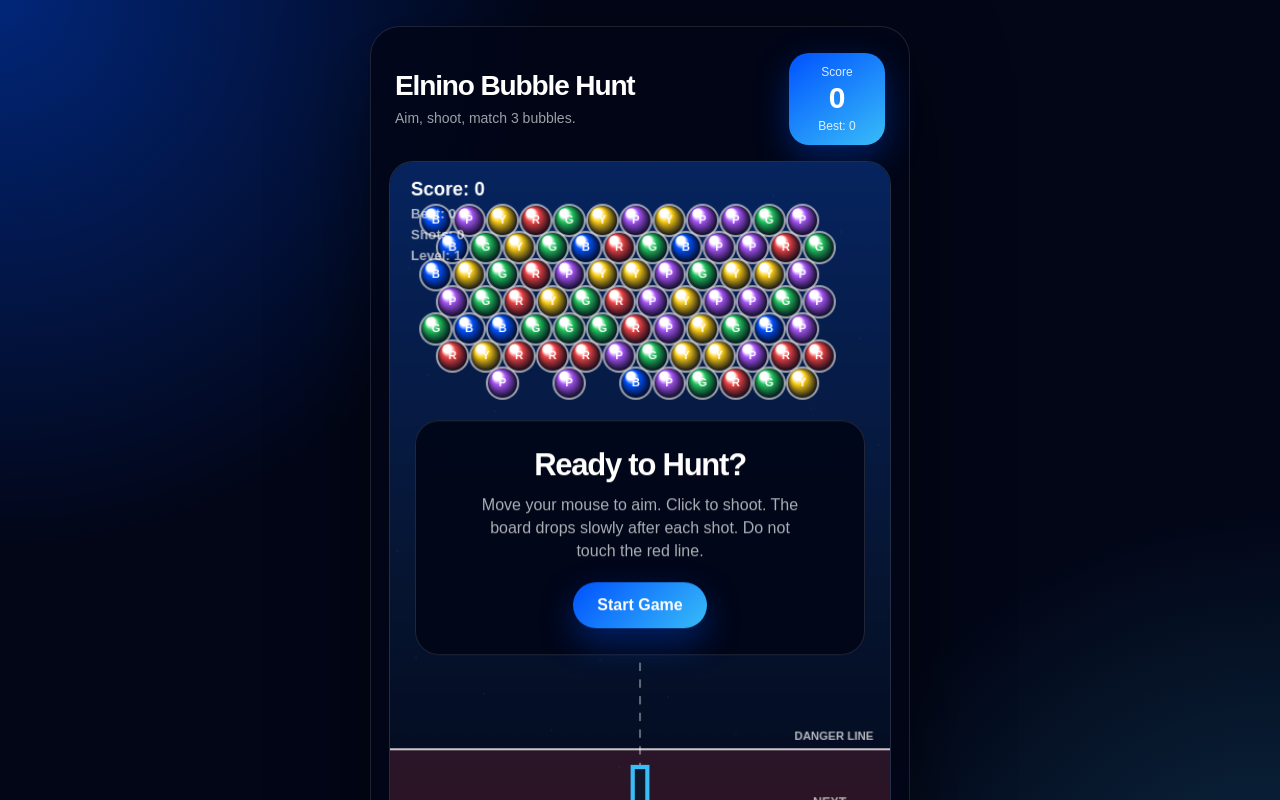
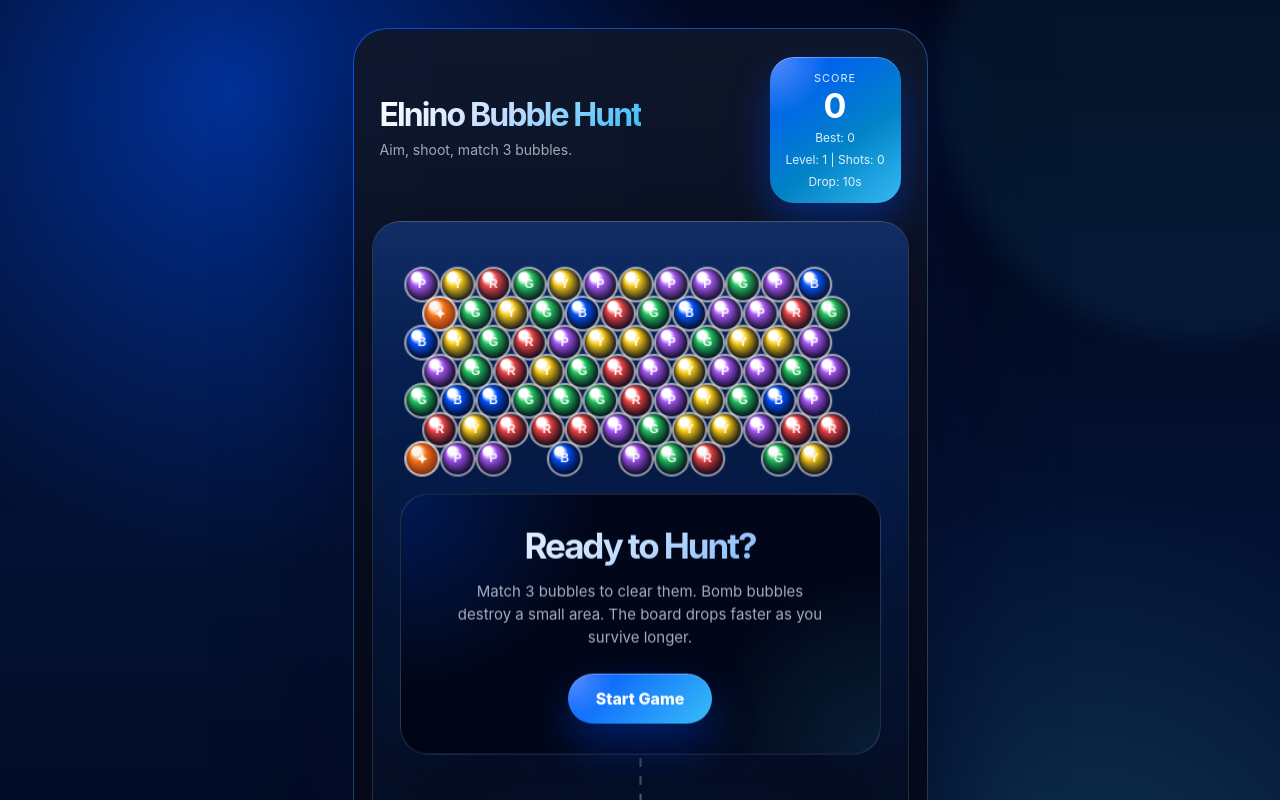
Before and after one commit to uuhavy/elnino, a React (Vite) app: page / in a window 1280 px wide. Shown: the top 800 px of the page. Built offline with nearby package versions, Linux system fonts and the light colour scheme.

Commit message:
Polish Bubble Hunt visual design

```diff
--- a/src/App.jsx
+++ b/src/App.jsx
@@ -11,6 +11,9 @@ const START_Y = 56;
 const COLS = 12;
 
 const DANGER_LINE_Y = HEIGHT - 158;
+
+const AUTO_DROP_START_MS = 10000;
+const AUTO_DROP_MIN_MS = 5000;
 
 const SHOOTER_X = WIDTH / 2;
 const SHOOTER_Y = HEIGHT - 72;
@@ -29,11 +32,36 @@ function randomColor() {
   return COLORS[Math.floor(Math.random() * COLORS.length)];
 }
 
+function randomBubbleType() {
+  return Math.random() < 0.12 ? 'bomb' : 'normal';
+}
+
+function createRandomShotBubble() {
+  const type = randomBubbleType();
+
+  if (type === 'bomb') {
+    return {
+      type: 'bomb',
+      color: '#f97316',
+    };
+  }
+
+  return {
+    type: 'normal',
+    color: randomColor(),
+  };
+}
+
+function getAutoDropMs(level, shots) {
+  const difficultyBoost = (level - 1) * 500 + shots * 120;
+  return Math.max(AUTO_DROP_MIN_MS, AUTO_DROP_START_MS - difficultyBoost);
+}
+
 function dist(a, b) {
   return Math.hypot(a.x - b.x, a.y - b.y);
 }
 
-function createBubble(row, col, color = randomColor(), dropOffset = 0) {
+function createBubble(row, col, color = randomColor(), dropOffset = 0, type = 'normal') {
   const offset = row % 2 === 1 ? COL_GAP / 2 : 0;
 
   return {
@@ -43,6 +71,7 @@ function createBubble(row, col, color = randomColor(), dropOffset = 0) {
     x: START_X + col * COL_GAP + offset,
     y: START_Y + row * ROW_GAP + dropOffset,
     color,
+    type,
   };
 }
 
@@ -50,7 +79,17 @@ function createTopRow(dropOffset = 0) {
   const bubbles = [];
 
   for (let col = 0; col < COLS; col++) {
-    bubbles.push(createBubble(0, col, randomColor(), dropOffset));
+    const isBomb = Math.random() < 0.05;
+
+    bubbles.push(
+      createBubble(
+        0,
+        col,
+        isBomb ? '#f97316' : randomColor(),
+        dropOffset,
+        isBomb ? 'bomb' : 'normal'
+      )
+    );
   }
 
   return bubbles;
@@ -63,14 +102,25 @@ function createBoard(level = 1, dropOffset = 0) {
   for (let row = 0; row < rows; row++) {
     for (let col = 0; col < COLS; col++) {
       if (row > 5 && Math.random() > 0.65) continue;
-      board.push(createBubble(row, col, randomColor(), dropOffset));
+
+      const isBomb = Math.random() < 0.035;
+
+      board.push(
+        createBubble(
+          row,
+          col,
+          isBomb ? '#f97316' : randomColor(),
+          dropOffset,
+          isBomb ? 'bomb' : 'normal'
+        )
+      );
     }
   }
 
   return board;
 }
 
-function advanceBoard(board, currentDropOffset) {
+function advanceBoardSlow(board, currentDropOffset) {
   const DROP_SPEED = ROW_GAP / 6;
 
   let nextDropOffset = currentDropOffset + DROP_SPEED;
@@ -103,6 +153,25 @@ function advanceBoard(board, currentDropOffset) {
   return {
     board: moved,
     dropOffset: nextDropOffset,
+  };
+}
+
+function advanceBoardOneFullRow(board, currentDropOffset) {
+  const moved = board.map((bubble) => {
+    const newRow = bubble.row + 1;
+    const offset = newRow % 2 === 1 ? COL_GAP / 2 : 0;
+
+    return {
+      ...bubble,
+      row: newRow,
+      x: START_X + bubble.col * COL_GAP + offset,
+      y: START_Y + newRow * ROW_GAP + currentDropOffset,
+    };
+  });
+
+  return {
+    board: [...createTopRow(currentDropOffset), ...moved],
+    dropOffset: currentDropOffset,
   };
 }
 
@@ -161,6 +230,7 @@ function findCluster(start, board) {
 
     if (!current) continue;
     if (visited.has(current.id)) continue;
+    if (current.type === 'bomb') continue;
     if (current.color !== start.color) continue;
 
     visited.add(current.id);
@@ -169,7 +239,7 @@ function findCluster(start, board) {
     const neighbors = getNeighbors(current, board);
 
     for (const n of neighbors) {
-      if (!visited.has(n.id) && n.color === start.color) {
+      if (!visited.has(n.id) && n.type !== 'bomb' && n.color === start.color) {
         queue.push(n);
       }
     }
@@ -240,6 +310,14 @@ function playTone(type) {
       osc.stop(audio.currentTime + 0.12);
     }
 
+    if (type === 'bomb') {
+      osc.frequency.value = 120;
+      gain.gain.value = 0.1;
+      osc.type = 'sawtooth';
+      osc.start();
+      osc.stop(audio.currentTime + 0.18);
+    }
+
     if (type === 'lose') {
       osc.frequency.value = 180;
       gain.gain.value = 0.08;
@@ -259,10 +337,13 @@ export default function App() {
   const boardRef = useRef([]);
   const projectileRef = useRef(null);
   const angleRef = useRef(-Math.PI / 2);
-  const currentColorRef = useRef(randomColor());
-  const nextColorRef = useRef(randomColor());
+
+  const currentBubbleRef = useRef(createRandomShotBubble());
+  const nextBubbleRef = useRef(createRandomShotBubble());
+
   const particlesRef = useRef([]);
   const dropOffsetRef = useRef(0);
+  const lastAutoDropRef = useRef(performance.now());
 
   const [level, setLevel] = useState(1);
   const [board, setBoard] = useState(() => createBoard(1, 0));
@@ -275,6 +356,8 @@ export default function App() {
   const [shots, setShots] = useState(0);
   const [gameState, setGameState] = useState('ready');
   const [message, setMessage] = useState('Aim, shoot, match 3 bubbles.');
+
+  const currentAutoDropMs = getAutoDropMs(level, shots);
 
   useEffect(() => {
     boardRef.current = board;
@@ -297,14 +380,24 @@ export default function App() {
     }
   }
 
-  function resetColors() {
-    currentColorRef.current = randomColor();
-    nextColorRef.current = randomColor();
+  function resetShotBubbles() {
+    currentBubbleRef.current = createRandomShotBubble();
+    nextBubbleRef.current = createRandomShotBubble();
+  }
+
+  function checkDanger(boardToCheck, finalScore) {
+    if (boardToCheck.some((b) => b.y + R >= DANGER_LINE_Y)) {
+      loseGame(finalScore);
+      return true;
+    }
+
+    return false;
   }
 
   function startGame() {
     const newLevel = 1;
     dropOffsetRef.current = 0;
+    lastAutoDropRef.current = performance.now();
 
     const newBoard = createBoard(newLevel, dropOffsetRef.current);
 
@@ -315,7 +408,7 @@ export default function App() {
     setProjectile(null);
 
     particlesRef.current = [];
-    resetColors();
+    resetShotBubbles();
 
     setLevel(newLevel);
     setScore(0);
@@ -327,6 +420,7 @@ export default function App() {
   function nextLevel(currentScore) {
     const newLevel = level + 1;
     dropOffsetRef.current = 0;
+    lastAutoDropRef.current = performance.now();
 
     const newBoard = createBoard(newLevel, dropOffsetRef.current);
 
@@ -337,7 +431,7 @@ export default function App() {
     setProjectile(null);
 
     particlesRef.current = [];
-    resetColors();
+    resetShotBubbles();
 
     setLevel(newLevel);
     setMessage(`Level ${newLevel}. More bubbles, more points.`);
@@ -345,13 +439,13 @@ export default function App() {
     updateBest(currentScore);
   }
 
-  function createExplosion(bubbles) {
+  function createExplosion(bubbles, sizeBoost = 1) {
     const particles = [];
 
     for (const bubble of bubbles) {
-      for (let i = 0; i < 8; i++) {
+      for (let i = 0; i < 8 * sizeBoost; i++) {
         const angleValue = Math.random() * Math.PI * 2;
-        const speed = 1.5 + Math.random() * 3;
+        const speed = 1.5 + Math.random() * 3.5;
 
         particles.push({
           x: bubble.x,
@@ -359,7 +453,7 @@ export default function App() {
           vx: Math.cos(angleValue) * speed,
           vy: Math.sin(angleValue) * speed,
           life: 28,
-          color: bubble.color,
+          color: bubble.type === 'bomb' ? '#f97316' : bubble.color,
           size: 2 + Math.random() * 3,
         });
       }
@@ -375,20 +469,22 @@ export default function App() {
     playTone('shoot');
 
     const speed = 8.5;
+    const bubble = currentBubbleRef.current;
 
     const p = {
       x: SHOOTER_X,
       y: SHOOTER_Y,
       vx: Math.cos(angleRef.current) * speed,
       vy: Math.sin(angleRef.current) * speed,
-      color: currentColorRef.current,
+      color: bubble.color,
+      type: bubble.type,
     };
 
     projectileRef.current = p;
     setProjectile(p);
 
-    currentColorRef.current = nextColorRef.current;
-    nextColorRef.current = randomColor();
+    currentBubbleRef.current = nextBubbleRef.current;
+    nextBubbleRef.current = createRandomShotBubble();
 
     setShots((v) => v + 1);
   }
@@ -398,6 +494,20 @@ export default function App() {
     updateBest(finalScore);
     setGameState('gameover');
     setMessage('Game over. The bubbles touched the red line.');
+  }
+
+  function autoDropBoard() {
+    if (gameState !== 'playing') return;
+    if (projectileRef.current) return;
+
+    const advanced = advanceBoardOneFullRow(boardRef.current, dropOffsetRef.current);
+
+    dropOffsetRef.current = advanced.dropOffset;
+    boardRef.current = advanced.board;
+    setBoard(advanced.board);
+    setMessage('The board dropped one row. Keep hunting.');
+
+    checkDanger(advanced.board, score);
   }
 
   function attachProjectile(p) {
@@ -410,6 +520,7 @@ export default function App() {
       x: pos.x,
       y: pos.y,
       color: p.color,
+      type: p.type,
     };
 
     let newBoard = boardRef.current.filter(
@@ -418,8 +529,35 @@ export default function App() {
 
     newBoard.push(newBubble);
 
+    let gained = 0;
+
+    if (newBubble.type === 'bomb') {
+      playTone('bomb');
+
+      const blastRadius = R * 4.1;
+      const blasted = newBoard.filter((b) => dist(b, newBubble) <= blastRadius);
+      const blastedIds = new Set(blasted.map((b) => b.id));
+
+      newBoard = newBoard.filter((b) => !blastedIds.has(b.id));
+
+      const floating = findFloating(newBoard);
+      const floatingIds = new Set(floating.map((b) => b.id));
+
+      newBoard = newBoard.filter((b) => !floatingIds.has(b.id));
+
+      createExplosion([...blasted, ...floating], 2);
+
+      gained = blasted.length * 15 + floating.length * 20 + level * 10;
+
+      setScore((oldScore) => {
+        const newScore = oldScore + gained;
+        updateBest(newScore);
+        return newScore;
+      });
+
+      setMessage(`Bomb blast! +${gained} points`);
+    } else {
       const cluster = findCluster(newBubble, newBoard);
-    let gained = 0;
 
       if (cluster.length >= 3) {
         playTone('pop');
@@ -432,7 +570,7 @@ export default function App() {
 
         newBoard = newBoard.filter((b) => !floatingIds.has(b.id));
 
-      createExplosion([...cluster, ...floating]);
+        createExplosion([...cluster, ...floating], 1);
 
         gained = cluster.length * 10 + floating.length * 20 + level * 5;
 
@@ -445,6 +583,7 @@ export default function App() {
         setMessage(`Nice shot! +${gained} points`);
       } else {
         setMessage('No match. Board moved down slowly.');
+      }
     }
 
     projectileRef.current = null;
@@ -463,7 +602,7 @@ export default function App() {
       return;
     }
 
-    const advanced = advanceBoard(newBoard, dropOffsetRef.current);
+    const advanced = advanceBoardSlow(newBoard, dropOffsetRef.current);
 
     dropOffsetRef.current = advanced.dropOffset;
     newBoard = advanced.board;
@@ -471,9 +610,7 @@ export default function App() {
     boardRef.current = newBoard;
     setBoard(newBoard);
 
-    if (newBoard.some((b) => b.y + R >= DANGER_LINE_Y)) {
-      loseGame(finalScore);
-    }
+    checkDanger(newBoard, finalScore);
   }
 
   useEffect(() => {
@@ -528,8 +665,16 @@ export default function App() {
   }, [gameState, score, level]);
 
   useEffect(() => {
-    function loop() {
+    function loop(now) {
       const current = projectileRef.current;
+      const autoDropMs = getAutoDropMs(level, shots);
+
+      if (gameState === 'playing') {
+        if (!current && now - lastAutoDropRef.current >= autoDropMs) {
+          lastAutoDropRef.current = now;
+          autoDropBoard();
+        }
+      }
 
       if (current && gameState === 'playing') {
         let p = {
@@ -556,7 +701,7 @@ export default function App() {
       }
 
       updateParticles();
-      draw();
+      draw(now);
       animationRef.current = requestAnimationFrame(loop);
     }
 
@@ -565,7 +710,7 @@ export default function App() {
     return () => {
       cancelAnimationFrame(animationRef.current);
     };
-  }, [gameState, score, level]);
+  }, [gameState, score, level, shots]);
 
   function updateParticles() {
     particlesRef.current = particlesRef.current
@@ -583,8 +728,41 @@ export default function App() {
     ctx.save();
 
     if (glow) {
-      ctx.shadowBlur = 16;
-      ctx.shadowColor = bubble.color;
+      ctx.shadowBlur = bubble.type === 'bomb' ? 24 : 16;
+      ctx.shadowColor = bubble.type === 'bomb' ? '#f97316' : bubble.color;
+    }
+
+    if (bubble.type === 'bomb') {
+      const gradient = ctx.createRadialGradient(
+        bubble.x - 5,
+        bubble.y - 7,
+        4,
+        bubble.x,
+        bubble.y,
+        R
+      );
+
+      gradient.addColorStop(0, '#fff7ed');
+      gradient.addColorStop(0.3, '#f97316');
+      gradient.addColorStop(1, '#7c2d12');
+
+      ctx.fillStyle = gradient;
+      ctx.beginPath();
+      ctx.arc(bubble.x, bubble.y, R, 0, Math.PI * 2);
+      ctx.fill();
+
+      ctx.strokeStyle = 'rgba(255,255,255,0.75)';
+      ctx.lineWidth = 2;
+      ctx.stroke();
+
+      ctx.fillStyle = 'white';
+      ctx.font = 'bold 13px Arial';
+      ctx.textAlign = 'center';
+      ctx.textBaseline = 'middle';
+      ctx.fillText('✦', bubble.x, bubble.y + 1);
+
+      ctx.restore();
+      return;
     }
 
     const gradient = ctx.createRadialGradient(
@@ -662,6 +840,30 @@ export default function App() {
     ctx.fillText('DANGER LINE', WIDTH - 16, DANGER_LINE_Y - 8);
   }
 
+  function drawDropTimer(ctx, now) {
+    if (gameState !== 'playing') return;
+
+    const autoDropMs = getAutoDropMs(level, shots);
+    const elapsed = Math.min(autoDropMs, now - lastAutoDropRef.current);
+    const progress = elapsed / autoDropMs;
+
+    const x = 24;
+    const y = HEIGHT - 128;
+    const w = 150;
+    const h = 8;
+
+    ctx.fillStyle = 'rgba(255,255,255,0.14)';
+    ctx.fillRect(x, y, w, h);
+
+    ctx.fillStyle = '#38bdf8';
+    ctx.fillRect(x, y, w * progress, h);
+
+    ctx.fillStyle = 'rgba(255,255,255,0.65)';
+    ctx.font = 'bold 11px Arial';
+    ctx.textAlign = 'left';
+    ctx.fillText(`AUTO DROP ${Math.ceil(autoDropMs / 1000)}S`, x, y - 6);
+  }
+
   function drawAimLine(ctx) {
     ctx.save();
 
@@ -704,7 +906,8 @@ export default function App() {
       {
         x: SHOOTER_X,
         y: SHOOTER_Y,
-        color: currentColorRef.current,
+        color: currentBubbleRef.current.color,
+        type: currentBubbleRef.current.type,
       },
       true
     );
@@ -721,26 +924,18 @@ export default function App() {
       {
         x: WIDTH - 58,
         y: HEIGHT - 74,
-        color: nextColorRef.current,
+        color: nextBubbleRef.current.color,
+        type: nextBubbleRef.current.type,
       },
       true
     );
   }
 
-  function drawHud(ctx) {
-    ctx.fillStyle = 'white';
-    ctx.font = 'bold 18px Arial';
-    ctx.textAlign = 'left';
-    ctx.fillText(`Score: ${score}`, 20, 32);
-
-    ctx.fillStyle = 'rgba(255,255,255,0.65)';
-    ctx.font = 'bold 13px Arial';
-    ctx.fillText(`Best: ${bestScore}`, 20, 54);
-    ctx.fillText(`Shots: ${shots}`, 20, 74);
-    ctx.fillText(`Level: ${level}`, 20, 94);
+  function drawHud(ctx, now) {
+    drawDropTimer(ctx, now);
   }
 
-  function draw() {
+  function draw(now = performance.now()) {
     const canvas = canvasRef.current;
     if (!canvas) return;
 
@@ -763,7 +958,7 @@ export default function App() {
 
     drawShooter(ctx);
     drawNextBubble(ctx);
-    drawHud(ctx);
+    drawHud(ctx, now);
   }
 
   return (
@@ -779,6 +974,8 @@ export default function App() {
             <span>Score</span>
             <strong>{score}</strong>
             <small>Best: {bestScore}</small>
+            <small>Level: {level} | Shots: {shots}</small>
+            <small>Drop: {Math.ceil(currentAutoDropMs / 1000)}s</small>
           </div>
         </div>
 
@@ -796,8 +993,8 @@ export default function App() {
                 <div>
                   <h2>Ready to Hunt?</h2>
                   <p>
-                    Move your mouse to aim. Click to shoot. The board drops
-                    slowly after each shot. Do not touch the red line.
+                    Match 3 bubbles to clear them. Bomb bubbles destroy a small
+                    area. The board drops faster as you survive longer.
                   </p>
                   <button onClick={startGame}>Start Game</button>
                 </div>
@@ -817,7 +1014,7 @@ export default function App() {
         <div className="game-footer">
           <span>Theme: Base Builder</span>
           <span>PC: mouse aim + click</span>
-          <span>Mobile: drag + release</span>
+          <span>Bombs: clear small area</span>
         </div>
       </section>
     </main>
--- a/src/style.css
+++ b/src/style.css
@@ -7,7 +7,15 @@ body {
   margin: 0;
   min-height: 100%;
   background: #020617;
-  font-family: Arial, sans-serif;
+  font-family:
+    Inter,
+    ui-sans-serif,
+    system-ui,
+    -apple-system,
+    BlinkMacSystemFont,
+    "Segoe UI",
+    Arial,
+    sans-serif;
   color: white;
 }
 
@@ -17,24 +25,76 @@ button {
 
 .page {
   min-height: 100vh;
-  padding: 26px;
+  padding: 28px;
   display: flex;
   align-items: center;
   justify-content: center;
   background:
-    radial-gradient(circle at top left, rgba(0, 82, 255, 0.42), transparent 34%),
-    radial-gradient(circle at bottom right, rgba(56, 189, 248, 0.22), transparent 30%),
-    #020617;
+    radial-gradient(circle at 18% 8%, rgba(0, 82, 255, 0.55), transparent 32%),
+    radial-gradient(circle at 85% 88%, rgba(56, 189, 248, 0.26), transparent 34%),
+    radial-gradient(circle at 50% 50%, rgba(168, 85, 247, 0.12), transparent 38%),
+    linear-gradient(180deg, #020617 0%, #031133 48%, #020617 100%);
+  overflow: hidden;
+}
+
+.page::before {
+  content: "";
+  position: fixed;
+  inset: 0;
+  pointer-events: none;
+  background-image:
+    linear-gradient(rgba(255, 255, 255, 0.026) 1px, transparent 1px),
+    linear-gradient(90deg, rgba(255, 255, 255, 0.026) 1px, transparent 1px);
+  background-size: 42px 42px;
+  mask-image: radial-gradient(circle at center, black, transparent 72%);
+}
+
+.page::after {
+  content: "";
+  position: fixed;
+  width: 520px;
+  height: 520px;
+  right: -180px;
+  top: -180px;
+  border-radius: 999px;
+  background: rgba(56, 189, 248, 0.08);
+  filter: blur(14px);
+  pointer-events: none;
 }
 
 .game-shell {
+  position: relative;
   width: 100%;
-  max-width: 540px;
+  max-width: 575px;
   padding: 18px;
-  border-radius: 30px;
-  background: rgba(2, 6, 23, 0.82);
-  border: 1px solid rgba(255, 255, 255, 0.11);
-  box-shadow: 0 30px 90px rgba(0, 0, 0, 0.5);
+  border-radius: 34px;
+  background:
+    linear-gradient(180deg, rgba(15, 23, 42, 0.94), rgba(2, 6, 23, 0.94));
+  border: 1px solid rgba(255, 255, 255, 0.12);
+  box-shadow:
+    0 34px 120px rgba(0, 0, 0, 0.58),
+    0 0 90px rgba(0, 82, 255, 0.2);
+  backdrop-filter: blur(16px);
+}
+
+.game-shell::before {
+  content: "";
+  position: absolute;
+  inset: -1px;
+  border-radius: 34px;
+  padding: 1px;
+  background: linear-gradient(
+    135deg,
+    rgba(0, 82, 255, 0.9),
+    rgba(56, 189, 248, 0.2),
+    rgba(255, 255, 255, 0.09)
+  );
+  -webkit-mask:
+    linear-gradient(#000 0 0) content-box,
+    linear-gradient(#000 0 0);
+  -webkit-mask-composite: xor;
+  mask-composite: exclude;
+  pointer-events: none;
 }
 
 .game-header {
@@ -42,109 +102,178 @@ button {
   align-items: center;
   justify-content: space-between;
   gap: 16px;
-  padding: 8px 6px 16px;
+  padding: 10px 8px 18px;
 }
 
 .game-header h1 {
   margin: 0;
-  font-size: 28px;
-  letter-spacing: -0.04em;
+  font-size: 32px;
+  letter-spacing: -0.06em;
+  line-height: 1;
+  background: linear-gradient(135deg, #ffffff, #bfdbfe, #38bdf8);
+  -webkit-background-clip: text;
+  color: transparent;
 }
 
 .game-header p {
-  margin: 7px 0 0;
-  color: rgba(255, 255, 255, 0.62);
+  margin: 9px 0 0;
+  max-width: 330px;
+  color: rgba(226, 232, 240, 0.7);
   font-size: 14px;
-  line-height: 1.35;
+  line-height: 1.45;
 }
 
 .score-card {
-  min-width: 96px;
-  padding: 12px 14px;
-  border-radius: 20px;
-  background: linear-gradient(145deg, #0052ff, #38bdf8);
+  min-width: 128px;
+  padding: 14px 16px;
+  border-radius: 24px;
+  background:
+    radial-gradient(circle at top left, rgba(255, 255, 255, 0.34), transparent 30%),
+    linear-gradient(145deg, #0052ff, #0284c7 60%, #38bdf8);
   text-align: center;
-  box-shadow: 0 12px 34px rgba(0, 82, 255, 0.35);
+  box-shadow:
+    0 18px 38px rgba(0, 82, 255, 0.38),
+    inset 0 1px 0 rgba(255, 255, 255, 0.32);
 }
 
 .score-card span {
   display: block;
-  font-size: 12px;
-  opacity: 0.85;
+  font-size: 11px;
+  letter-spacing: 0.09em;
+  text-transform: uppercase;
+  opacity: 0.88;
 }
 
 .score-card strong {
   display: block;
-  margin-top: 2px;
-  font-size: 30px;
+  margin-top: 4px;
+  font-size: 34px;
+  line-height: 1;
 }
 
 .score-card small {
   display: block;
-  margin-top: 4px;
+  margin-top: 7px;
   font-size: 12px;
-  opacity: 0.85;
+  opacity: 0.88;
 }
 
 .canvas-wrap {
   position: relative;
   width: 100%;
+  border-radius: 28px;
+  overflow: hidden;
+  background: rgba(15, 23, 42, 0.9);
+  box-shadow:
+    inset 0 0 44px rgba(0, 0, 0, 0.48),
+    0 24px 70px rgba(0, 0, 0, 0.38);
+}
+
+.canvas-wrap::before {
+  content: "";
+  position: absolute;
+  inset: 0;
+  z-index: 2;
+  pointer-events: none;
+  border-radius: 28px;
+  box-shadow:
+    inset 0 1px 0 rgba(255, 255, 255, 0.14),
+    inset 0 -1px 0 rgba(255, 255, 255, 0.08);
+}
+
+.canvas-wrap::after {
+  content: "";
+  position: absolute;
+  inset: 0;
+  z-index: 1;
+  pointer-events: none;
+  background:
+    linear-gradient(180deg, rgba(255, 255, 255, 0.045), transparent 18%),
+    radial-gradient(circle at 50% 100%, rgba(0, 82, 255, 0.12), transparent 38%);
 }
 
 .game-canvas {
+  position: relative;
+  z-index: 0;
   width: 100%;
   aspect-ratio: 480 / 720;
   display: block;
-  border-radius: 24px;
+  border-radius: 28px;
   background: #06142f;
-  border: 1px solid rgba(255, 255, 255, 0.11);
-  box-shadow: inset 0 0 40px rgba(0, 0, 0, 0.38);
+  border: 1px solid rgba(255, 255, 255, 0.12);
   cursor: crosshair;
   touch-action: none;
 }
 
 .menu {
   position: absolute;
-  left: 26px;
-  right: 26px;
+  z-index: 5;
+  left: 28px;
+  right: 28px;
   top: 50%;
   transform: translateY(-50%);
-  padding: 26px;
-  border-radius: 24px;
-  background: rgba(2, 6, 23, 0.92);
-  border: 1px solid rgba(255, 255, 255, 0.13);
+  padding: 30px;
+  border-radius: 28px;
+  background:
+    radial-gradient(circle at top left, rgba(0, 82, 255, 0.26), transparent 36%),
+    radial-gradient(circle at bottom right, rgba(56, 189, 248, 0.14), transparent 34%),
+    rgba(2, 6, 23, 0.94);
+  border: 1px solid rgba(255, 255, 255, 0.15);
   text-align: center;
-  backdrop-filter: blur(10px);
+  backdrop-filter: blur(16px);
+  box-shadow:
+    0 26px 80px rgba(0, 0, 0, 0.5),
+    0 0 44px rgba(0, 82, 255, 0.18);
 }
 
 .menu h2 {
   margin: 0;
-  font-size: 31px;
-  letter-spacing: -0.04em;
+  font-size: 35px;
+  letter-spacing: -0.06em;
+  background: linear-gradient(135deg, #ffffff, #bfdbfe, #60a5fa);
+  -webkit-background-clip: text;
+  color: transparent;
 }
 
 .menu p {
-  margin: 10px auto 0;
-  max-width: 340px;
-  color: rgba(255, 255, 255, 0.68);
-  line-height: 1.45;
+  margin: 13px auto 0;
+  max-width: 370px;
+  color: rgba(226, 232, 240, 0.74);
+  line-height: 1.55;
+  font-size: 15px;
 }
 
 .menu button {
-  margin-top: 20px;
-  padding: 14px 24px;
+  margin-top: 24px;
+  padding: 15px 28px;
   border: 0;
   border-radius: 999px;
   color: white;
-  background: linear-gradient(135deg, #0052ff, #38bdf8);
+  background:
+    radial-gradient(circle at top left, rgba(255, 255, 255, 0.36), transparent 30%),
+    linear-gradient(135deg, #0052ff, #38bdf8);
   font-size: 16px;
-  font-weight: 800;
+  font-weight: 850;
   cursor: pointer;
-  box-shadow: 0 14px 34px rgba(0, 82, 255, 0.35);
+  box-shadow:
+    0 20px 44px rgba(0, 82, 255, 0.38),
+    inset 0 1px 0 rgba(255, 255, 255, 0.3);
+  transition:
+    transform 0.18s ease,
+    filter 0.18s ease,
+    box-shadow 0.18s ease;
 }
 
 .menu button:hover {
-  filter: brightness(1.08);
+  transform: translateY(-2px);
+  filter: brightness(1.09);
+  box-shadow:
+    0 24px 54px rgba(0, 82, 255, 0.48),
+    inset 0 1px 0 rgba(255, 255, 255, 0.34);
+}
+
+.menu button:active {
+  transform: translateY(0);
 }
 
 .game-footer {
@@ -152,24 +281,35 @@ button {
   justify-content: space-between;
   flex-wrap: wrap;
   gap: 10px;
-  padding: 14px 6px 2px;
+  padding: 16px 8px 4px;
   font-size: 13px;
-  color: rgba(255, 255, 255, 0.55);
+  color: rgba(226, 232, 240, 0.6);
+}
+
+.game-footer span {
+  padding: 8px 11px;
+  border-radius: 999px;
+  background:
+    linear-gradient(180deg, rgba(255, 255, 255, 0.065), rgba(255, 255, 255, 0.035));
+  border: 1px solid rgba(255, 255, 255, 0.07);
+  box-shadow: inset 0 1px 0 rgba(255, 255, 255, 0.06);
 }
 
 @media (max-width: 560px) {
   .page {
     padding: 12px;
+    align-items: flex-start;
   }
 
   .game-shell {
     padding: 12px;
-    border-radius: 24px;
+    border-radius: 28px;
   }
 
   .game-header {
     flex-direction: column;
     align-items: stretch;
+    padding: 8px 6px 14px;
   }
 
   .score-card {
@@ -177,20 +317,33 @@ button {
   }
 
   .game-header h1 {
-    font-size: 24px;
+    font-size: 27px;
+  }
+
+  .game-header p {
+    font-size: 13px;
   }
 
   .menu {
     left: 18px;
     right: 18px;
-    padding: 22px;
+    padding: 23px;
   }
 
   .menu h2 {
-    font-size: 26px;
+    font-size: 28px;
+  }
+
+  .menu p {
+    font-size: 14px;
   }
 
   .game-footer {
     flex-direction: column;
   }
+
+  .game-footer span {
+    width: 100%;
+    text-align: center;
+  }
 }
```
Lines whose indentation alone changed are shown as unchanged.
